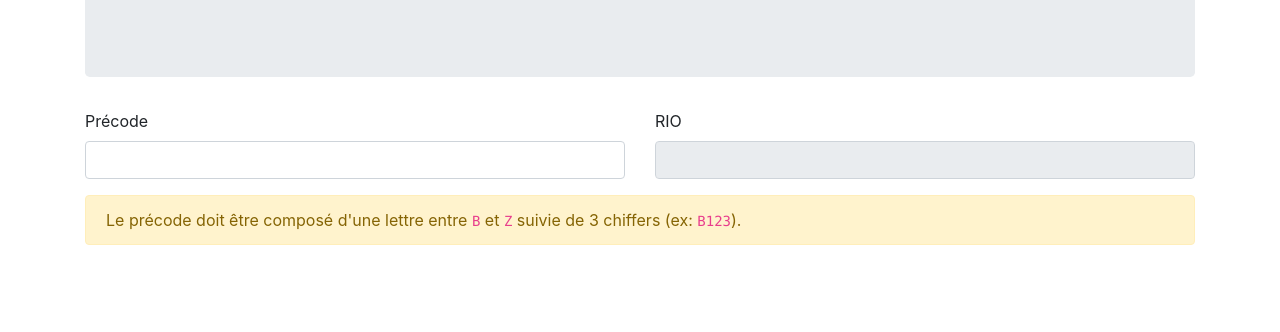
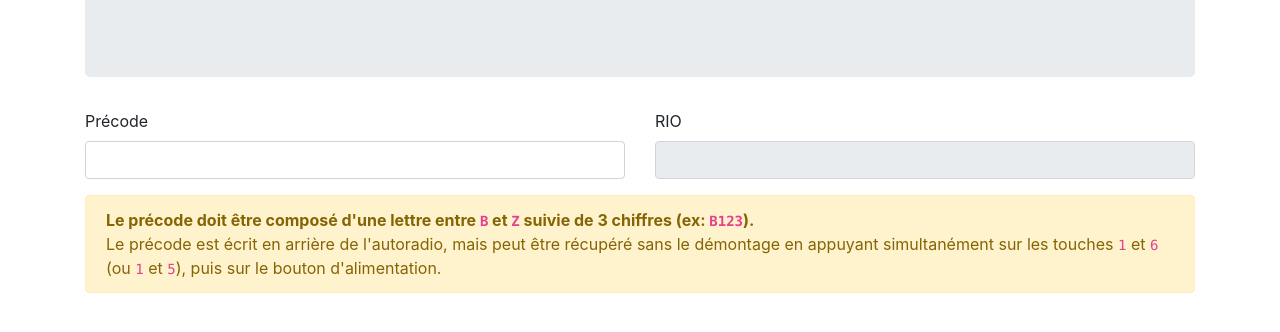
Before and after one commit to SrFortes/renault-radio-code-generator, a plain HTML site: page index.html in a window 1280 px wide. Shown: the part 202-534 px from the top of the page. Drawn offline with nearby package versions, Linux system fonts and the light colour scheme.

Commit message:
procédure de récupération du précode

```diff
--- a/index.html
+++ b/index.html
@@ -37,7 +37,8 @@
     </div>
     <!-- ----------- messages d'erreur -------------- -->
     <div x-show="!test" class="alert alert-warning" role="alert">
-      Le précode doit être composé d'une lettre entre <code>B</code> et <code>Z</code> suivie de 3 chiffers (ex: <code>B123</code>).
+      <strong>Le précode doit être composé d'une lettre entre <code>B</code> et <code>Z</code> suivie de 3 chiffres (ex: <code>B123</code>).</strong><br>
+      Le précode est écrit en arrière de l'autoradio, mais peut être récupéré sans le démontage en appuyant simultanément sur les touches <code>1</code> et <code>6</code> (ou <code>1</code> et <code>5</code>), puis sur le bouton d'alimentation.
     </div>
   </div>
   <!-- Le lien vers le dépôt GitHub -->
```
